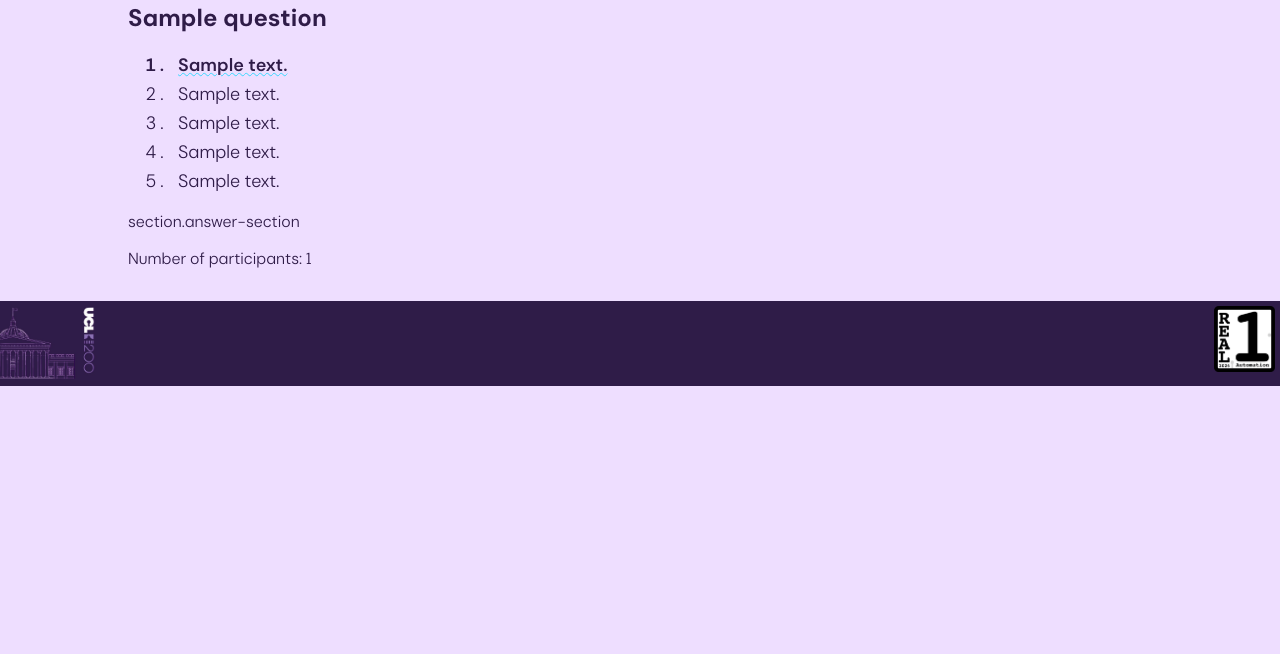
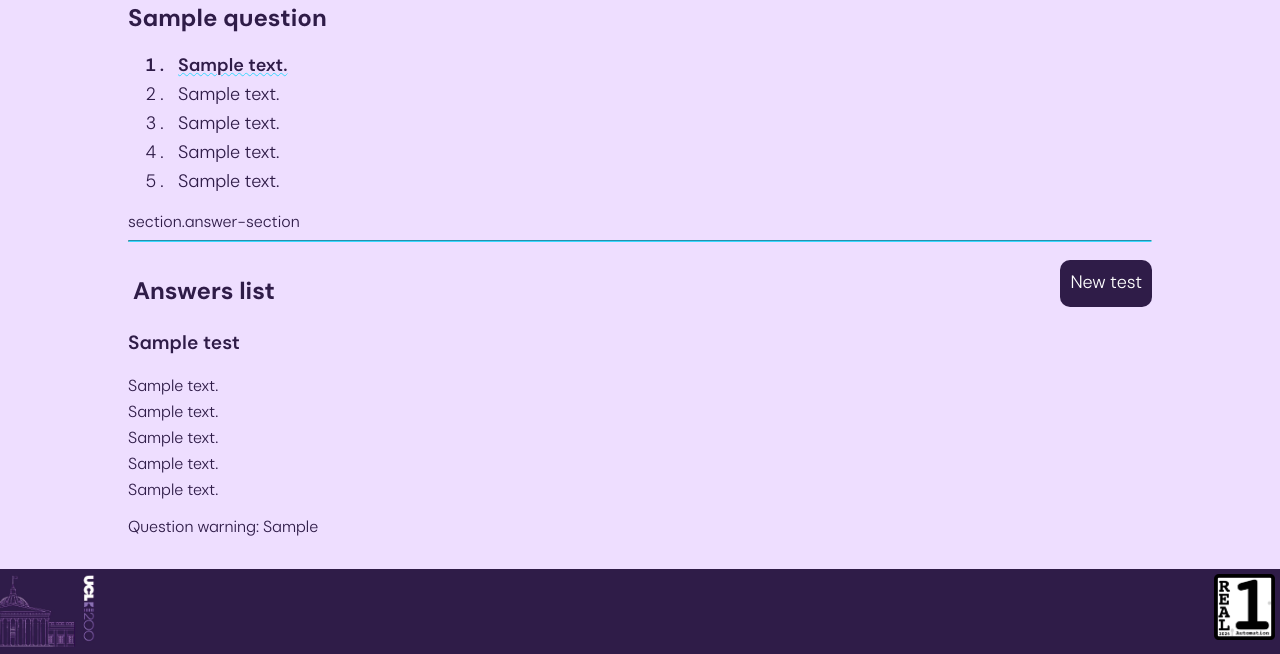
Before and after one commit to stillprocrastinating/UDP5WA4CF-UN03_back_end_development, a Django app: template answer/templates/answer/question_answer_detail.html in a window 1280 px wide. Shown: the part 437-1091 px from the top of the page. Before the commit the page ends 823 px from the top, so only its background shows below. Run offline with Django 5.2, Linux system fonts and the light colour scheme; a user stored in the database is signed in; tables that the repository leaves empty hold one stand-in row (values such as "Sample post"); the template is opened without the code that fills it: values that come from a table or form of the project are taken from there, most other values are stand-ins (such as "Sample title", 1, 10 or a date in 2020).

Commit message:
BROKEN block question_answer_detail [modify Answer???]

```diff
--- a/answer/templates/answer/question_answer_detail.html
+++ b/answer/templates/answer/question_answer_detail.html
@@ -2,8 +2,26 @@
 {% load static %}
 {% block question_answer_detail %}
 
-<p>Number of participants: {{ test.participant_number }}</p>
-<div class="answers-list"></div>
+<hr class="hr">
+
+<section class="flex-section">
+    <h2 class="h2">Answers list</h2>
+        <a class="button header-button" href="{% url 'test_new' %}">New test</a>
+</section>
+
+<section class="test-answers">
+    <div class="answers-list">
+        {% for answer in answers %}
+            <p class="answers-list-question strong">{{ answer.test }}</p>
+            <p class="answers-list-answer {% if answer.correct == 1 %}correct{% endif %} mb5 mt5 {% if answer.correct != 1 %}text-overflow-ellipsis{% endif %}">{{ answer.participant_answer1 }}</p>
+            <p class="answers-list-answer {% if answer.correct == 2 %}correct{% endif %} mb5 mt5 {% if answer.correct != 2 %}text-overflow-ellipsis{% endif %}">{{ answer.participant_answer2 }}</p>
+            <p class="answers-list-answer {% if answer.correct == 3 %}correct{% endif %} mb5 mt5 {% if answer.correct != 3 %}text-overflow-ellipsis{% endif %}">{{ answer.participant_answer3 }}</p>
+            <p class="answers-list-answer {% if answer.correct == 4 %}correct{% endif %} mb5 mt5 {% if answer.correct != 4 %}text-overflow-ellipsis{% endif %}">{{ answer.participant_answer4 }}</p>
+            <p class="answers-list-answer {% if answer.correct == 5 %}correct{% endif %} mb5 mt5 {% if answer.correct != 5 %}text-overflow-ellipsis{% endif %}">{{ answer.participant_answer5 }}</p>
+            <p class="answers-list-warning">Question warning: {{ answer.teaching_warning }}</p>
+        {% endfor %}
+    </div>
+</section>
 
 {% endblock question_answer_detail %}
 
--- a/question/templates/question/question_detail.html
+++ b/question/templates/question/question_detail.html
@@ -32,6 +32,12 @@
     <section class="answer-section">
         <!-- delete -->section.answer-section
         {% block question_answer_detail %}
+            <section class="flex-section">
+                <p class="no-answers">
+                    This question does not contain any test answers.
+                </p>
+                    <a class="button header-button" href="{% url 'test_new' %}">New test</a>
+            </section>
         {% endblock question_answer_detail %}
     </section>
 {% endif %}
```
